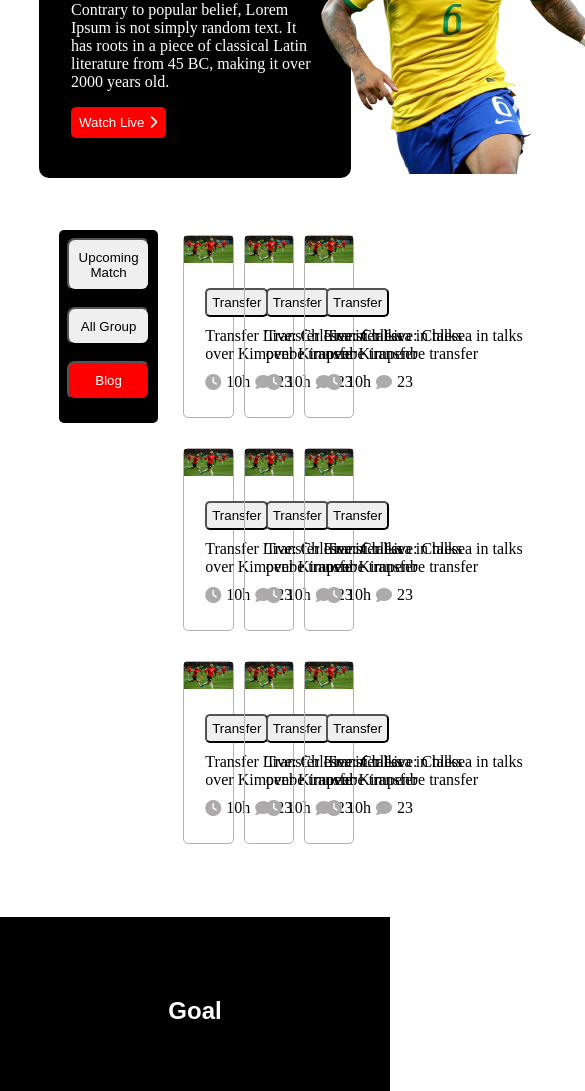
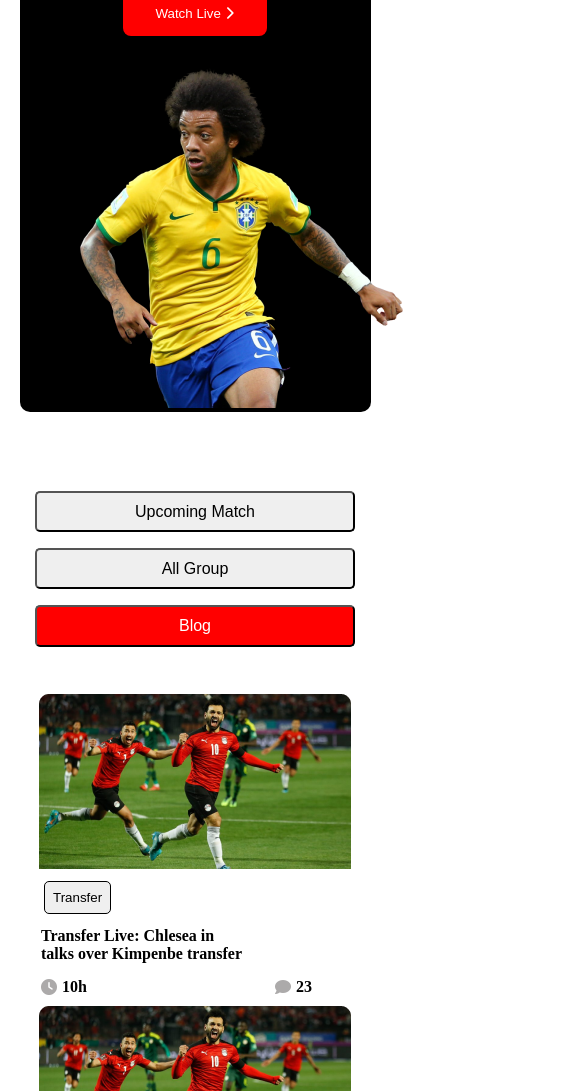
Before and after one commit to NabhanJS/world-cup, a plain HTML site: page index.html in a window 390 px wide. Shown: the part 230-1321 px from the top of the page, 585 px wide, since content can reach past the window. Drawn offline with Linux system fonts and the light colour scheme; a web font is replaced by a local one.

Commit message:
second commit

```diff
--- a/index.html
+++ b/index.html
@@ -15,8 +15,7 @@
         <div class="header_left_side">
             <h1>The Greatest show on the earth</h1>
             <p>
-                Contrary to popular belief, Lorem Ipsum is not simply random text. It has roots in a piece of classical
-                Latin literature from 45 BC, making it over 2000 years old.
+                Contrary to popular belief, Lorem Ipsum is not simply random text.
             </p>
             <button>Watch Live <i class="fa-solid fa-chevron-right"></i> </button>
         </div>
@@ -27,16 +26,13 @@
     </header>
 
     <main>
-        <div class="main_left_side">
         <div class="three_btn">
-                <button>Upcoming Match</button>
-                <button>All Group</button>
+            <button class="btn_1">Upcoming Match</button>
+            <button class="btn_2">All Group</button>
             <button class="red_btn">Blog</button>
         </div>
-        </div>
 
-        <div class="main_right_side">
-            <div class="blog">
+        <div class="blog blog1">
             <div>
                 <img src="./assets/Blog Image.png" alt="">
             </div>
@@ -53,7 +49,7 @@
                 </div>
             </div>
         </div>
-            <div class="blog">
+        <div class="blog blog2">
             <div>
                 <img src="./assets/Blog Image.png" alt="">
             </div>
@@ -70,7 +66,7 @@
                 </div>
             </div>
         </div>
-            <div class="blog">
+        <div class="blog blog3">
             <div>
                 <img src="./assets/Blog Image.png" alt="">
             </div>
@@ -88,9 +84,7 @@
             </div>
         </div>
 
-        </div>
-        <div class="main_right_side">
-            <div class="blog">
+        <div class="blog blog4">
             <div>
                 <img src="./assets/Blog Image.png" alt="">
             </div>
@@ -107,7 +101,7 @@
                 </div>
             </div>
         </div>
-            <div class="blog">
+        <div class="blog blog5">
             <div>
                 <img src="./assets/Blog Image.png" alt="">
             </div>
@@ -124,7 +118,7 @@
                 </div>
             </div>
         </div>
-            <div class="blog">
+        <div class="blog blog6">
             <div>
                 <img src="./assets/Blog Image.png" alt="">
             </div>
@@ -142,9 +136,7 @@
             </div>
         </div>
 
-        </div>
-        <div class="main_right_side">
-            <div class="blog">
+        <div class="blog blog7">
             <div>
                 <img src="./assets/Blog Image.png" alt="">
             </div>
@@ -161,7 +153,7 @@
                 </div>
             </div>
         </div>
-            <div class="blog">
+        <div class="blog blog8">
             <div>
                 <img src="./assets/Blog Image.png" alt="">
             </div>
@@ -178,7 +170,7 @@
                 </div>
             </div>
         </div>
-            <div class="blog">
+        <div class="blog blog9">
             <div>
                 <img src="./assets/Blog Image.png" alt="">
             </div>
@@ -196,9 +188,6 @@
             </div>
         </div>
 
-        </div>
-
-
     </main>
 
     <footer>
@@ -209,8 +198,8 @@
             <button>Terms of Servicee</button>
             <button>Privacy Policy</button>
             <button>Privacy Settings</button>
-            <button>Goal App</button>
-            <button>Goal Live</button>
+            <button class="goal">Goal App</button>
+            <button class="live">Goal Live</button>
         </div>
     </footer>
 
--- a/style.css
+++ b/style.css
@@ -15,7 +15,6 @@ header{
     color: white;
     width: 80%;
     padding: 2rem 2rem 0 2rem;
-    /* margin: 0 auto; */
     border-radius: 10px;
     margin: 2rem auto 0 auto;
 }
@@ -46,26 +45,26 @@ header button{
         width: 80%;
         margin: 2rem auto 0 auto;
         display: grid;
-        grid-template-columns: repeat(4, 1fr);
+        grid-template-columns: repeat(4, 25%);
         grid-template-rows: repeat(3, 1fr);
-        gap: 20px;
-        padding: 20px;
+        justify-content: center;
+        column-gap: 2.5rem;
     }
 
     main i {
         color: rgb(172, 170, 170);
     }
 
-    .main_left_side{
-        grid-column-start: 1;
-        grid-column-end: 2;
+    .three_btn{
+        grid-row-start: 1;
+        grid-row-end: 4;
         background-color: black;
         border-radius: 5px;
-    }
-
-    .three_btn{
+        height: 250px;
+        width: 200px;
         display: flex;
         flex-direction: column;
+        justify-content: center;
     }
 
     .three_btn button{
@@ -82,15 +81,12 @@ header button{
     .main_right_side{
         grid-column-start: 2;
         grid-column-end: 5;
-        display: flex;
+        grid-row-start: 1;
+        grid-row-end: 4;
     }
 
     .main_right_side img{
         width: 100%;
-    }
-
-    .transfer{
-        padding: 1rem;
     }
 
     .transfer button{
@@ -101,14 +97,10 @@ header button{
 
     .transfer p{
         margin: 5px;
-
     }
 
     .blog{
-        width: 33%;
-        border: 0.3px solid rgb(178, 178, 178);
         border-radius: 5px;
-        margin: 5px;
     }
 
     .blog p{
@@ -159,3 +151,277 @@ header button{
         padding: 3rem;
     }
 /* footer css ends here */
+
+
+
+
+/* tablet screen*/
+@media screen and (max-width: 992px) {
+    body {
+        /* background-color: rgb(158, 118, 118); */
+    }
+    /* header css */
+    header{
+        /* width: 80%;
+        display: flex;
+        justify-content: space-between;
+        align-items: center;
+        background-color: black;
+        color: white; */
+    }
+
+    .header_left_side{
+        /* width: 30%; */
+    }
+
+    .header_left_side button{
+        /* margin-top: 1rem;
+        padding: 0.9rem 2rem;
+        border-radius: 0.5rem;
+        border: none;
+        background-color: red;
+        color: white; */
+    }
+
+    .header_right_side img{
+        /* width: 100%; */
+    }
+
+
+    /* main css */
+    main{
+        display: grid;
+        grid-template-columns: repeat(2, 1fr);
+        grid-template-rows: repeat(6, 1fr);
+        justify-items: center;
+    }
+
+    .three_btn{
+        background-color: white;
+        grid-column-start: 1;
+        grid-column-end: 3;
+        grid-row-start: 1;
+        grid-row-end: 2;
+        display: flex;
+        flex-direction: row;
+        justify-content: space-evenly;
+        align-items: center;
+    }
+
+    .three_btn button{
+        width: 20rem;
+        border-radius: 5px;
+        font-size: 1rem;
+    }
+
+    .red_btn{
+        background-color: red;
+        color: white;
+    }
+
+    .blog1{
+        grid-row: 2;
+    }
+
+    .blog2{
+        grid-row: 2;
+    }
+
+    .blog3{
+        grid-row: 3;
+    }
+    .blog4{
+        grid-row: 3;
+    }
+    .blog5{
+        grid-row: 4;
+    }
+    .blog6{
+        grid-row: 4;
+    }
+    .blog7{
+        grid-row: 5;
+    }
+    .blog8{
+        grid-row: 5;
+    }
+    .blog9{
+        grid-row: 6;
+    }
+
+    .blog{
+        display: flex;
+        flex-direction: column;
+        justify-content: center;
+        align-items: center;
+        border-radius: 5px;
+    }
+
+    .transfer{
+        display: flex;
+        flex-direction: column;
+        justify-content: center;
+        align-items: center;
+
+    }
+
+    .transfer button{
+        margin: 0.5rem;
+        padding: 0.5rem;
+        border-radius: 5px;
+        border: 0.5px solid black;
+    }
+
+    .transfer p{
+        font-weight: bold;
+    }
+
+    .clock_chat{
+
+    }
+
+
+
+    /* footer */
+    footer{
+        width: 100%;
+        height: 20rem;
+        background-color: rgb(37, 33, 33);
+        display: flex;
+        flex-direction: column;
+        justify-content: center;
+        align-items: center;
+        color: white;
+    }
+
+    hr{
+        width: 90%;
+        border: 0.2px solid rgb(50, 48, 48);
+        margin: 1rem;
+    }
+
+    .footer_btn{
+        display: grid;
+        grid-template-columns: repeat(4, 1fr);
+        grid-template-rows: repeat(2, 1fr);
+    }
+
+    .goal{
+        grid-column-start: 2;
+        grid-column-end: 3;
+    }
+
+    .footer_btn button{
+        background-color: rgb(37, 33, 33);
+        color: white;
+        margin: 0.3rem;
+        padding: 0.2rem;
+        border: none;
+    }
+  }
+
+
+  /* mobile screen */
+@media screen and (max-width: 600px) {
+
+    /* header css */
+    header{
+        width: 90%;
+        display: flex;
+        flex-direction: column;
+        justify-content: center;
+        align-items: center;
+    }
+
+    .header_left_side{
+        padding: 1rem;
+        display: flex;
+        flex-direction: column;
+        justify-content: center;
+        align-items: center;
+        text-align: center;
+    }
+
+    .header_left_side h1{
+        font-family: 'Rubik', sans-serif;
+        width: 18rem;
+    }
+
+    .header_left_side p{
+        width: 17rem;
+    }
+
+    .header_left_side button{
+        margin: 1rem;
+        padding: 0.9rem 2rem;
+        border-radius: 0.5rem;
+        border: none;
+        background-color: red;
+        color: white;
+    }
+
+    .header_right_side{
+        width: 80%;
+    }
+
+
+    /* main css */
+
+    main{
+        width: 90%;
+        display: flex;
+        flex-direction: column;
+        justify-content: center;
+        align-items: center;
+    }
+
+    .three_btn{
+        display: flex;
+        flex-direction: column;
+        justify-content: center;
+    }
+
+    .transfer{
+        display: flex;
+        flex-direction: column;
+        justify-content: flex-start;
+        align-items: flex-start;
+        margin-left: 10rem;
+    }
+
+
+
+    /* footer css */
+    footer{
+        width: 100%;
+        height: 27rem;
+        background-color: rgb(37, 33, 33);
+        display: flex;
+        flex-direction: column;
+        justify-content: center;
+        align-items: center;
+        color: white;
+    }
+
+    hr{
+        width: 90%;
+        border: 0.2px solid rgb(50, 48, 48);
+        margin: 1rem;
+    }
+
+    .footer_btn{
+        display: flex;
+        flex-direction: column;
+        justify-content: center;
+        align-items: center;
+    }
+
+    .footer_btn button{
+        background-color: rgb(37, 33, 33);
+        color: white;
+        margin: 0.3rem;
+        padding: 0.2rem;
+        border: none;
+    }
+
+}
```
Lines whose indentation alone changed are shown as unchanged.
